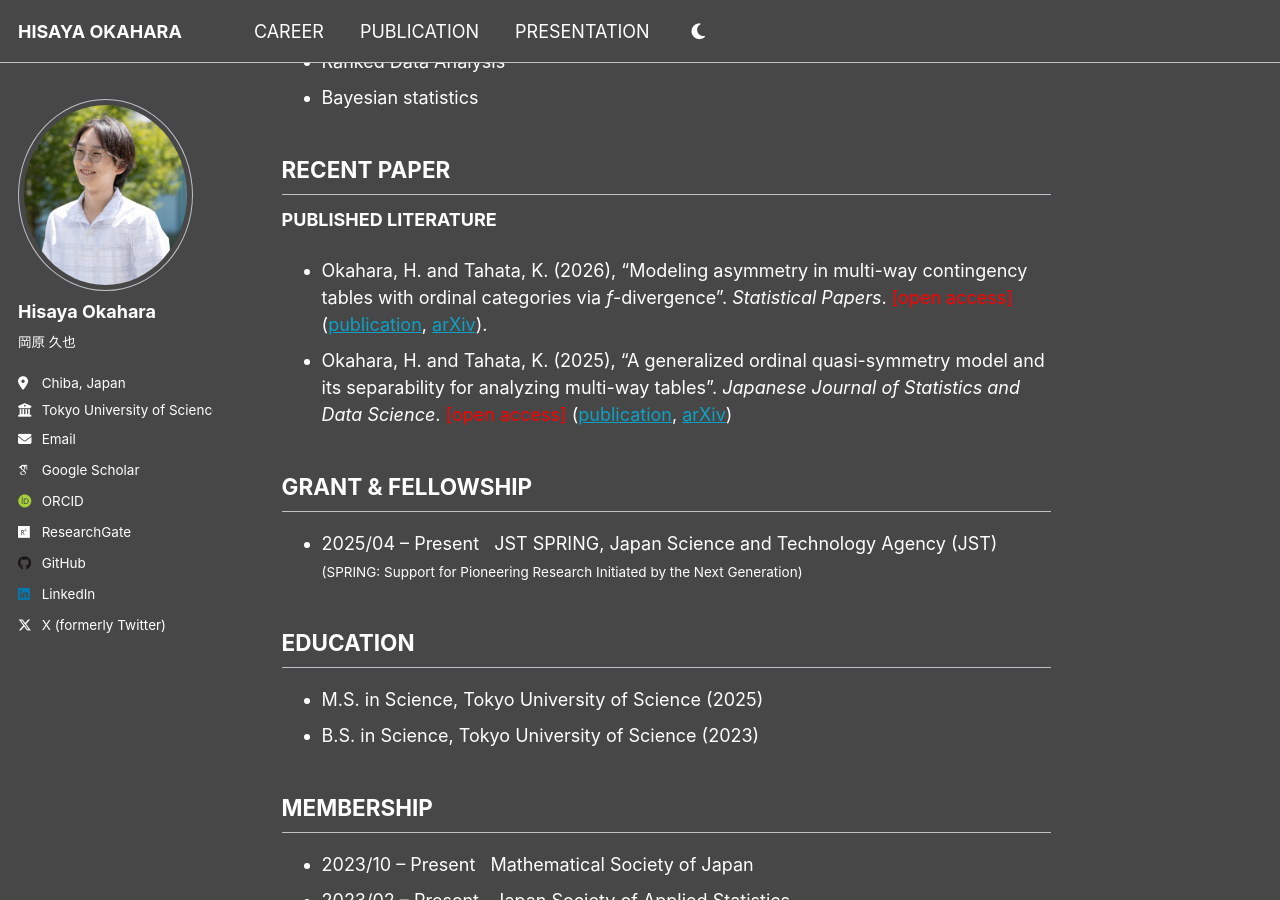
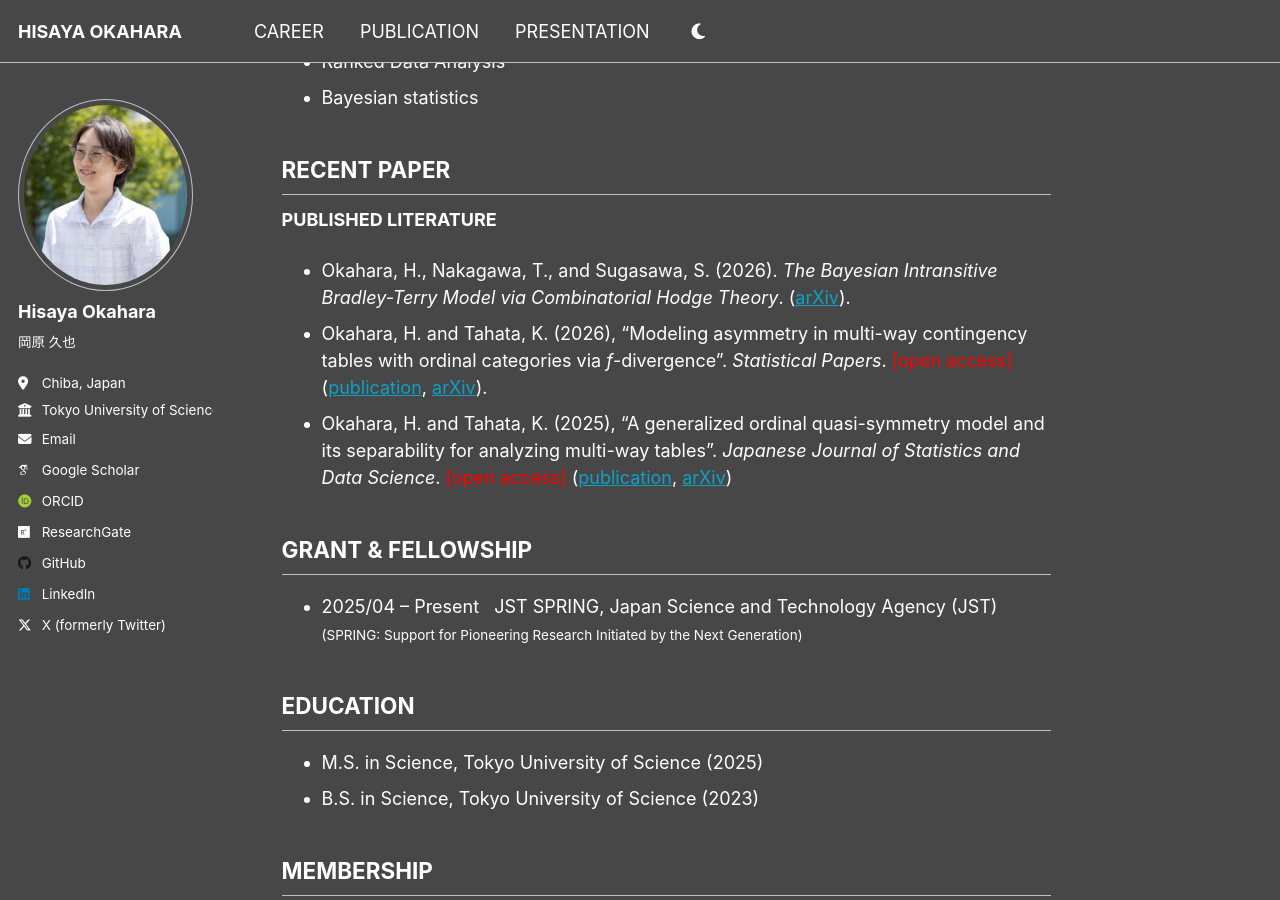
Before and after one commit to h-okahara/h-okahara.github.io, a Jekyll site: the page built from _pages/about.md, in a window 1280 px wide and 900 px high, scrolled down 362 px. Built offline with Jekyll 4.4.1, drawn with Linux system fonts in a browser that asks for light colours; some web fonts are replaced.

Commit message:
Add recent publications to about page

```diff
--- a/_pages/about.md
+++ b/_pages/about.md
@@ -24,6 +24,7 @@ I'm a Ph.D. student in the [Tahata Lab](https://tahata-lab.is.noda.tus.ac.jp/) a
 ## RECENT PAPER
 
 **PUBLISHED LITERATURE**
+- Okahara, H., Nakagawa, T., and Sugasawa, S. (2026). *The Bayesian Intransitive Bradley-Terry Model via Combinatorial Hodge Theory*. ([arXiv](https://arxiv.org/abs/2601.07158)).
 - Okahara, H. and Tahata, K. (2026), "Modeling asymmetry in multi-way contingency tables with ordinal categories via *f*-divergence". *Statistical Papers*. <span style="color: red;">[open access]</span> ([publication](https://link.springer.com/article/10.1007/s00362-025-01782-y), [arXiv](https://arxiv.org/abs/2405.12157)).
 - Okahara, H. and Tahata, K. (2025), "A generalized ordinal quasi-symmetry model and its separability for analyzing multi-way tables". *Japanese Journal of Statistics and Data Science*. <span style="color: red;">[open access]</span> ([publication](https://link.springer.com/article/10.1007/s42081-024-00289-4), [arXiv](https://arxiv.org/abs/2405.04193))
 
```
